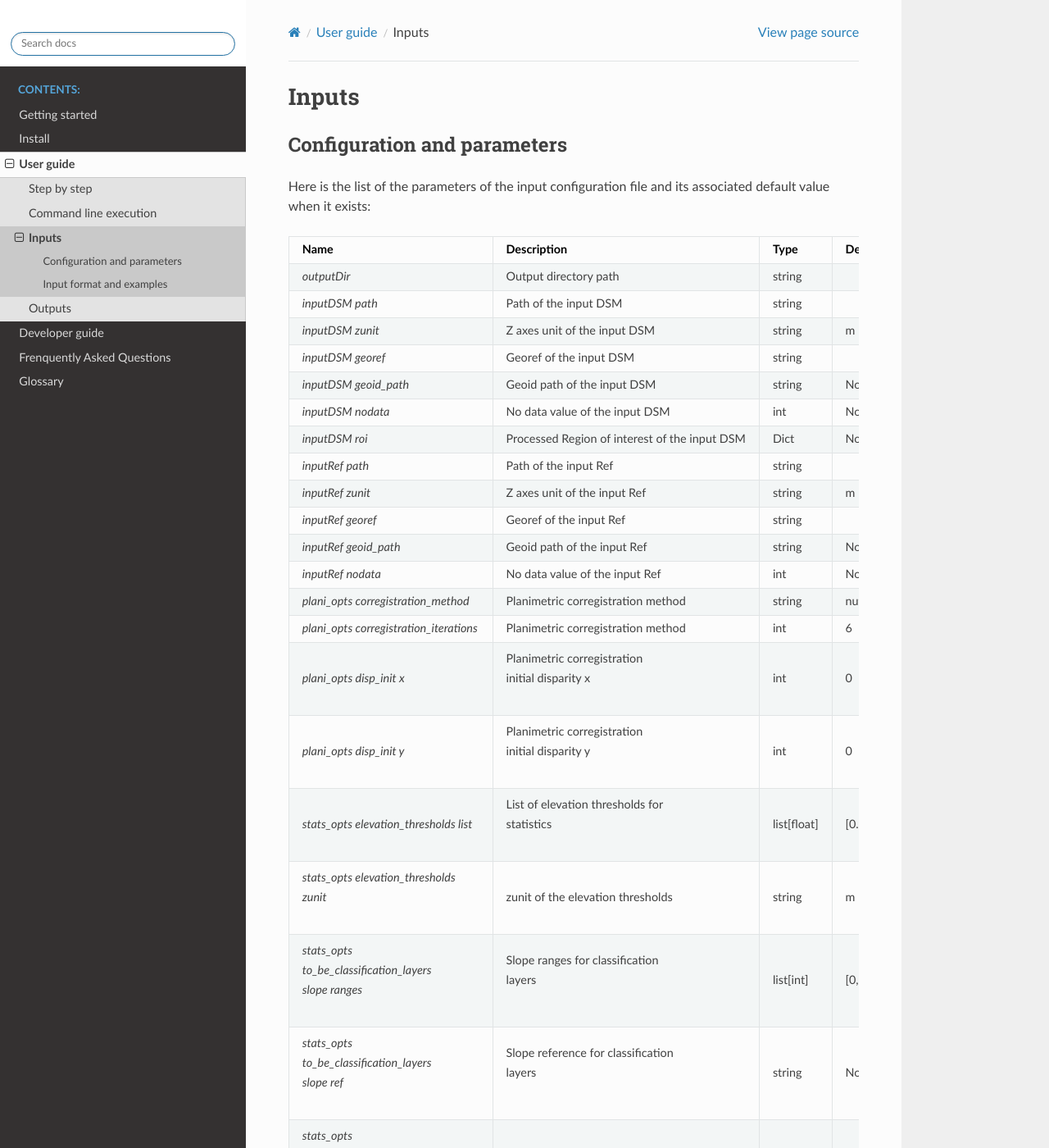
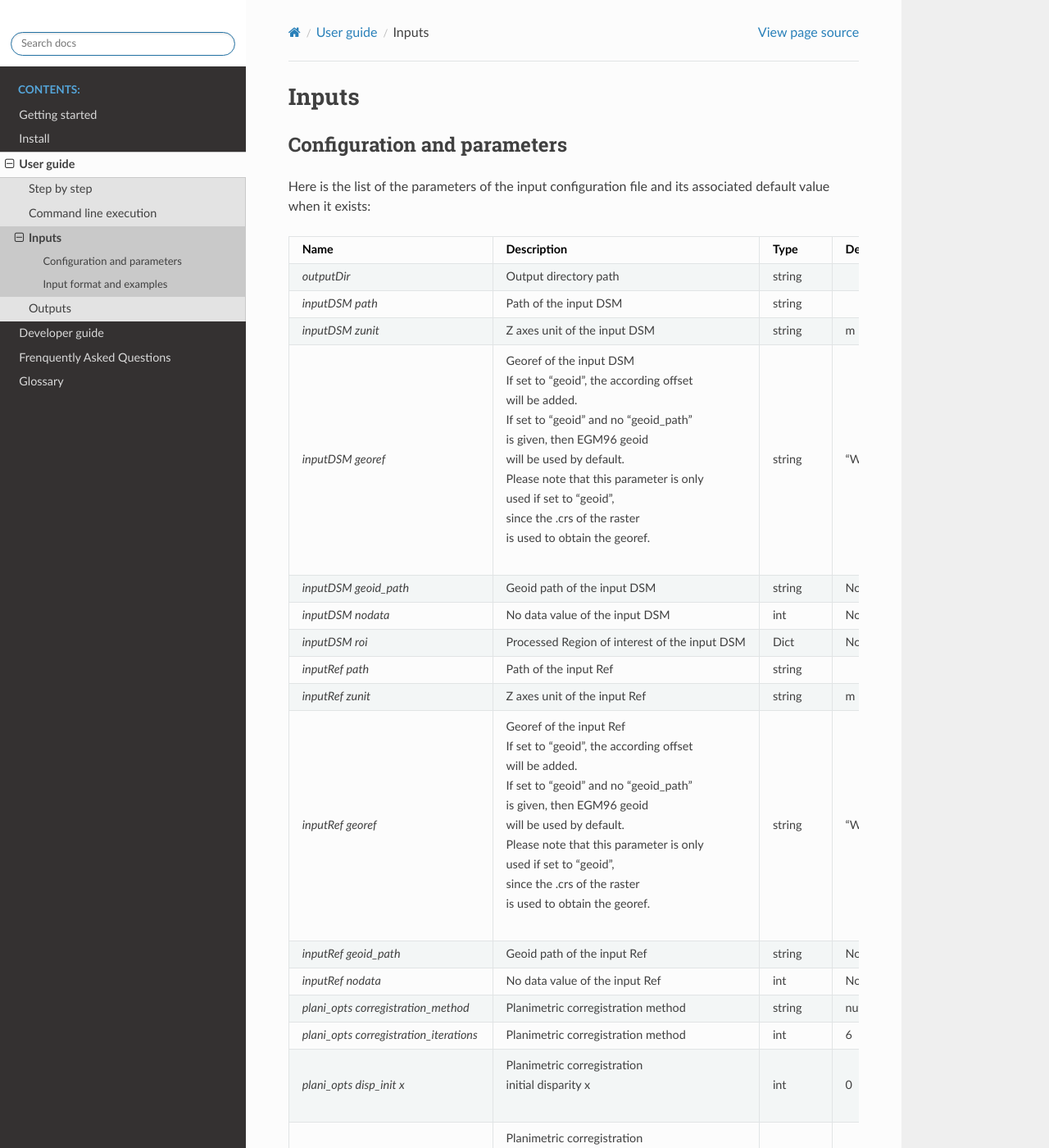
Before and after one commit to CNES/demcompare, a Sphinx documentation site: the page built from docs/source/userguide/inputs.rst, in a window 1280 px wide and 1400 px high. Shown: the whole window at 82% size. Built offline with Sphinx 7.4.7 and the Read the Docs theme 2.0.0, drawn with Linux system fonts in a browser that asks for light colours; formulas are drawn with MathJax 3; pages that are not in the unit, such as notebooks, are missing from menus.

Commit message:
refactor: clarifications and make optional input parameter georef

```diff
--- a/docs/source/userguide/inputs.rst
+++ b/docs/source/userguide/inputs.rst
@@ -20,7 +20,16 @@ Here is the list of the parameters of the input configuration file and its assoc
 +--------------------------------------------------------+-------------------------------------------------+-------------+---------------------+----------+
 | *inputDSM zunit*                                       | Z axes unit of the input DSM                    | string      |       m             | No       |
 +--------------------------------------------------------+-------------------------------------------------+-------------+---------------------+----------+
-| *inputDSM georef*                                      | Georef of the input DSM                         | string      |                     | Yes      |
+| *inputDSM georef*                                      | | Georef of the input DSM                       | string      |      "WGS84"        | No       |
+|                                                        | | If set to "geoid", the according offset       |             |                     |          |
+|                                                        | | will be added.                                |             |                     |          |
+|                                                        | | If set to "geoid" and no "geoid_path"         |             |                     |          |
+|                                                        | | is given, then EGM96 geoid                    |             |                     |          |
+|                                                        | | will be used by default.                      |             |                     |          |
+|                                                        | | Please note that this parameter is only       |             |                     |          |
+|                                                        | | used if set to "geoid",                       |             |                     |          |
+|                                                        | | since the .crs of the raster                  |             |                     |          |
+|                                                        | | is used to obtain the georef.                 |             |                     |          |
 +--------------------------------------------------------+-------------------------------------------------+-------------+---------------------+----------+
 | *inputDSM geoid_path*                                  | Geoid path of the input DSM                     | string      |      None           | No       |
 +--------------------------------------------------------+-------------------------------------------------+-------------+---------------------+----------+
@@ -32,7 +41,16 @@ Here is the list of the parameters of the input configuration file and its assoc
 +--------------------------------------------------------+-------------------------------------------------+-------------+---------------------+----------+
 | *inputRef zunit*                                       | Z axes unit of the input Ref                    | string      |       m             | No       |
 +--------------------------------------------------------+-------------------------------------------------+-------------+---------------------+----------+
-| *inputRef georef*                                      | Georef of the input Ref                         | string      |                     | Yes      |
+| *inputRef georef*                                      | | Georef of the input Ref                       | string      |      "WGS84"        | No       |
+|                                                        | | If set to "geoid", the according offset       |             |                     |          |
+|                                                        | | will be added.                                |             |                     |          |
+|                                                        | | If set to "geoid" and no "geoid_path"         |             |                     |          |
+|                                                        | | is given, then EGM96 geoid                    |             |                     |          |
+|                                                        | | will be used by default.                      |             |                     |          |
+|                                                        | | Please note that this parameter is only       |             |                     |          |
+|                                                        | | used if set to "geoid",                       |             |                     |          |
+|                                                        | | since the .crs of the raster                  |             |                     |          |
+|                                                        | | is used to obtain the georef.                 |             |                     |          |
 +--------------------------------------------------------+-------------------------------------------------+-------------+---------------------+----------+
 | *inputRef geoid_path*                                  | Geoid path of the input Ref                     | string      |    None             | No       |
 +--------------------------------------------------------+-------------------------------------------------+-------------+---------------------+----------+
```
Also changed, not shown: CHANGELOG.md (+1 -0 lines), demcompare/__init__.py (+10 -2 lines), 5 other files.
